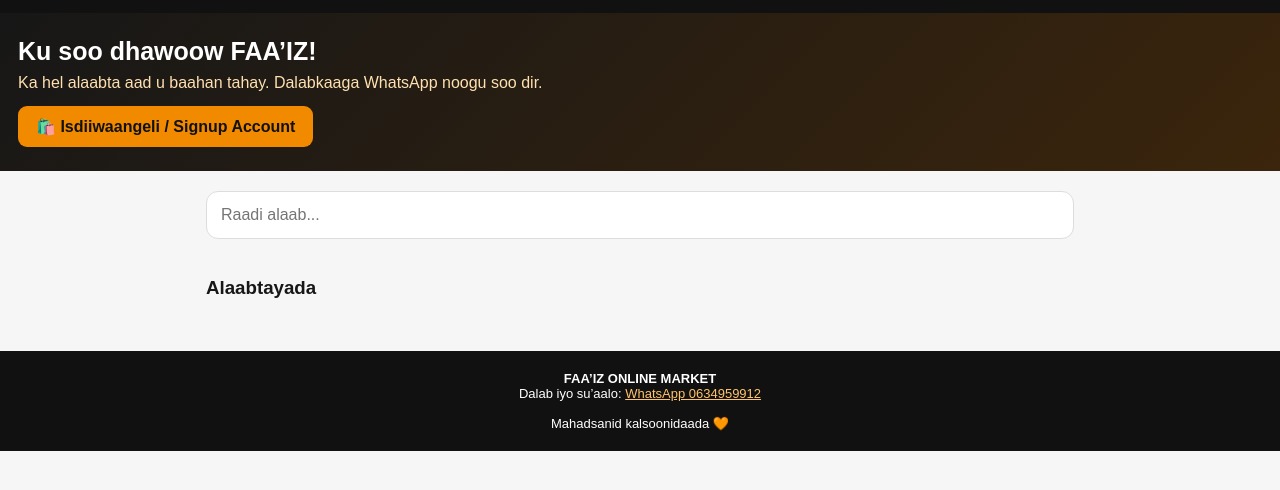
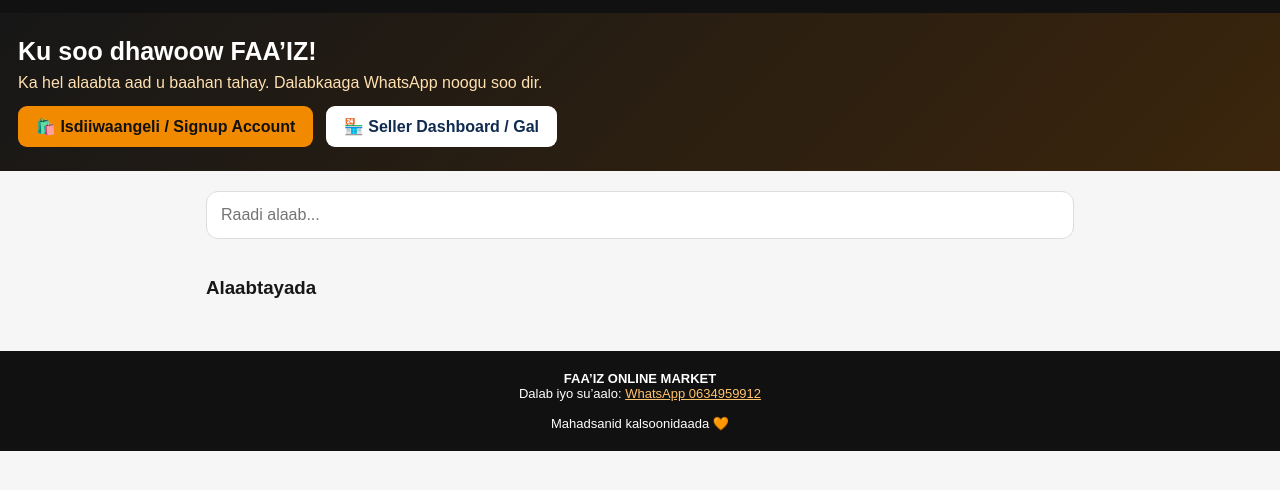
Before and after one commit to faaiz-online-market/Faaiz-online-market-new, a plain HTML site: page index.html in a window 1280 px wide. Shown: the part 58-548 px from the top of the page. Drawn offline with Linux system fonts and the light colour scheme; a script that the page names is missing.

Commit message:
Update index.html

```diff
--- a/index.html
+++ b/index.html
@@ -49,6 +49,12 @@
   <h2>Ku soo dhawoow FAA’IZ!</h2>
   <p>Ka hel alaabta aad u baahan tahay. Dalabkaaga WhatsApp noogu soo dir.</p>
   <a href="./seller-registration.html" style="display:inline-block;margin-top:14px;background:#f28a00;color:#111;padding:11px 18px;border-radius:9px;font-weight:700;text-decoration:none">🛍️ Isdiiwaangeli / Signup Account</a>
+  <a href="./Seller-dashboard.html"
+style="display:inline-block;margin-top:10px;margin-left:8px;
+background:#ffffff;color:#102b50;padding:11px 18px;
+border-radius:9px;font-weight:700;text-decoration:none">
+🏪 Seller Dashboard / Gal
+</a>
 </section>
 <main>
   <input id="search" class="search" type="search" placeholder="Raadi alaab..." aria-label="Raadi alaab">
```
